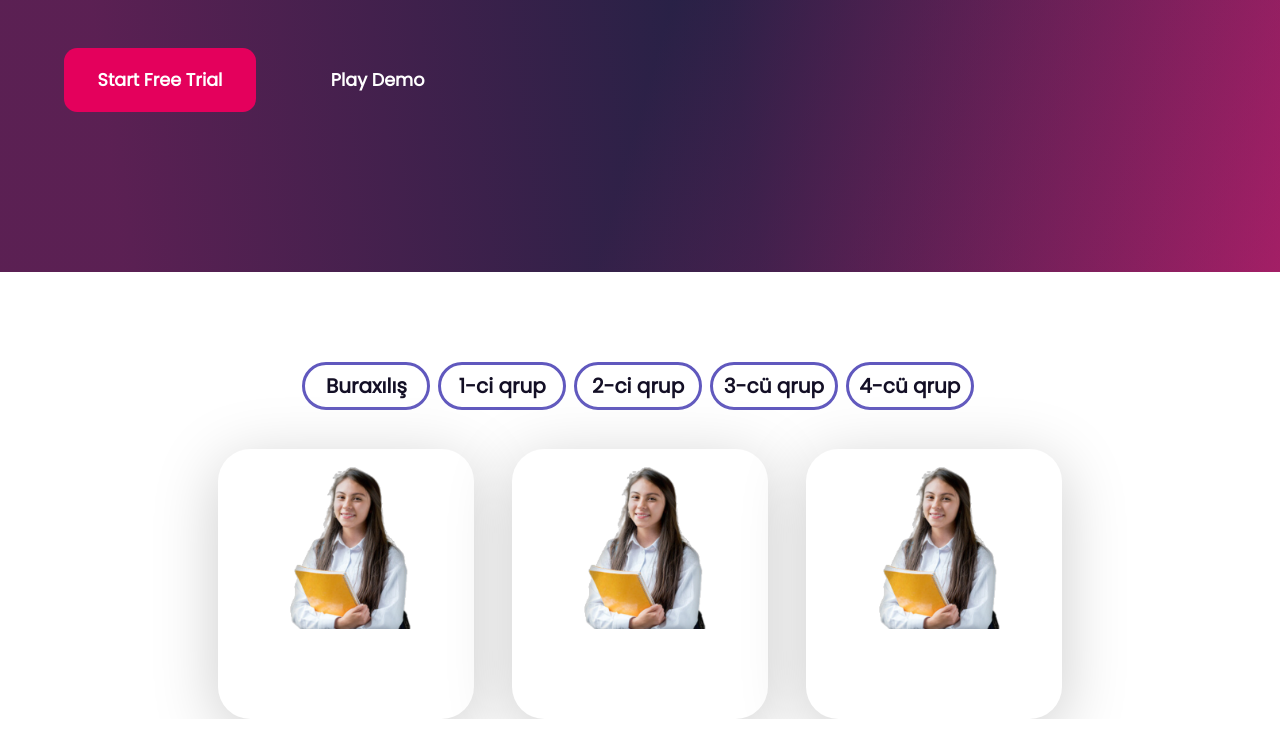
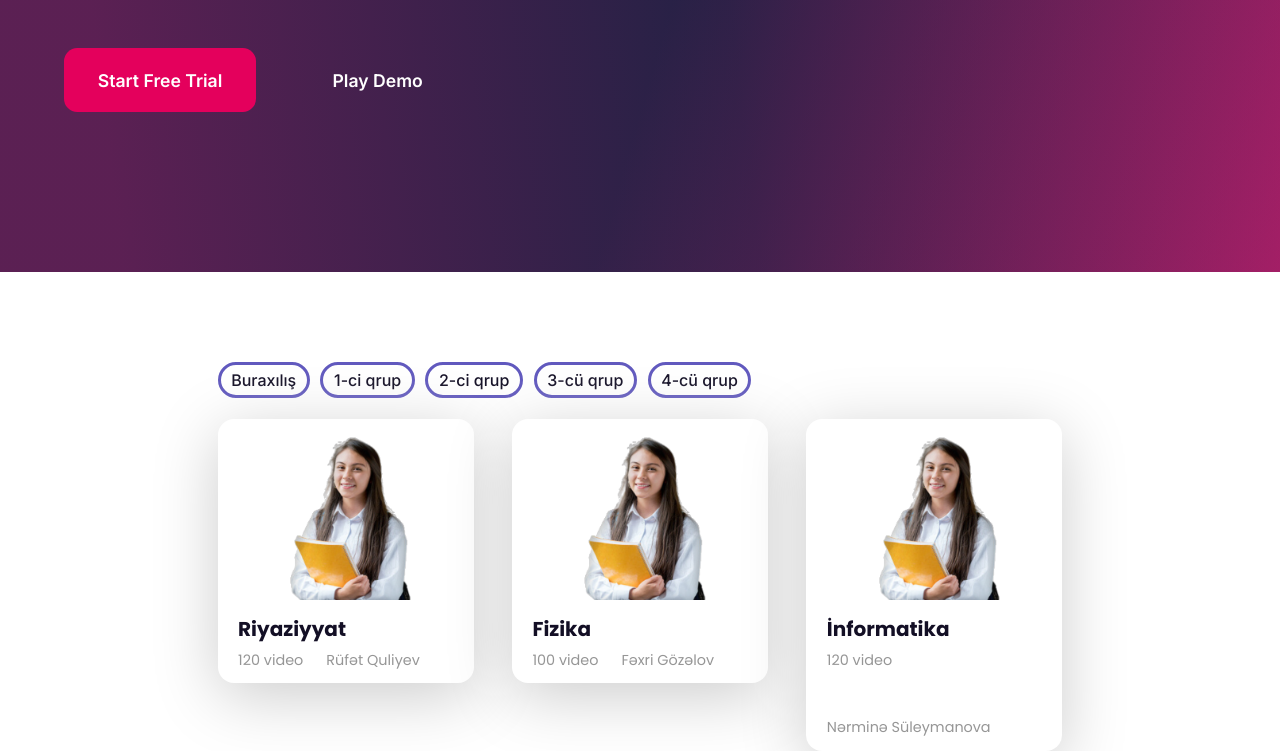
Before and after one commit to narminasuleymanova/701dev, a plain HTML site: page index.html in a window 1280 px wide. Shown: the part 528-1279 px from the top of the page. Before the commit the page ends 1247 px from the top, so only its background shows below. Drawn offline with Linux system fonts and the light colour scheme.

Commit message:
fixed second page

```diff
--- a/index.css
+++ b/index.css
@@ -1,3 +1,6 @@
+@import url('https://fonts.googleapis.com/css2?family=Poppins:ital,wght@0,100;0,200;0,300;0,400;0,500;0,600;0,700;0,800;0,900;1,100;1,200;1,300;1,400;1,500;1,600;1,700;1,800;1,900&display=swap');
+@import url('https://fonts.googleapis.com/css2?family=Inter:wght@100;200;300;400;500;600;700;800;900&family=Poppins:ital,wght@0,100;0,200;0,300;0,400;0,500;0,600;0,700;0,800;0,900;1,100;1,200;1,300;1,400;1,500;1,600;1,700;1,800;1,900&display=swap');
+
 * {
     margin: 0;
     padding: 0;
@@ -33,9 +36,9 @@ div.callToAction {
     border: 3px solid transparent;
 
     color: #FFFFFF;
-    font-family: 'Poppins';
+    font-family: 'Inter';
     font-size: 125%;
-    font-weight: bold;
+    font-weight: 600;
 
     cursor: pointer;
 }
@@ -99,12 +102,12 @@ div.callToAction {
 
     cursor: pointer;
     background: #E4005C;
-    font-family: 'Poppins';
+    font-family: 'Inter';
     font-size: 110%;
     color:#FFFFFF;
     border-radius: 13.3221px;
     border: 3px solid transparent;
-    font-weight: bold;
+    font-weight: 600;
 }
 
 #demo {
@@ -120,58 +123,79 @@ div.callToAction {
     background: #c00046;
 }
 
+/* ---------- */
+
 div.lessonChoice {
     text-align: center;
     margin-top: 7%;
-    /* /margin-left: 20%;/ */
+    margin-left: 17%;
 }
 
 .group {
-    height: 10%;
-    width: 10%;
-    padding: 0.5%;
-    margin-right: 0.3%;
+    float: left;
+    height: auto;
+    width: auto;
+    padding: 0.5% 1%;
+    margin-right: 1%;
 
     background: transparent;
     border: 3px solid #6058BE;
     border-radius: 61px;
 
     color: #130F25;
-    font-family: 'Poppins';
-    font-size: 125%;
-    font-weight: bold;
+    font-family: 'Inter';
+    font-size: 100%;
+    font-weight: 500;
 
     cursor: pointer;
-
-    /* /position: relative;/
-    /left: -100px;/ */
 }
 
-.group:hover {
+.group:hover, .group:active {
     background: #E4005C;
     border: 3px solid transparent;
     color: #FFFFFF;
+    font-weight: 500;
 }
 
 .lesson {
-    display: flex;
-    justify-content: center;
-    align-items: center;
     position: absolute;
     float: left;
     width: 20%;
-    padding-bottom: 7%;
-    margin-top: 3%;
+    padding-bottom: 1%;
+    margin-top: 4.5%;
     background: #FFFFFF;
     box-shadow: 0px 12.9385px 64.6926px #CCCCCC;
-    border-radius: 32.3463px;
+    border-radius: 16px;
 }
 
-#lesson1 {margin-left: 17%;}
-#lesson2 {margin-left: 40%;}
-#lesson3 {margin-left: 63%;}
+#lesson2 {margin-left: 23%;}
+#lesson3 {margin-left: 46%;}
 
 .lessonImage {
     width: 70%;
     height: 70%;
 }
+
+.lessonName {
+    position: absolute;
+    float: left;
+    margin-top: 4%;
+    margin-left: 8%;
+
+    color: #130F25;
+    font-family: 'Poppins';
+    font-size: 125%;
+    font-weight: bold;
+}
+
+.lessonDesc {
+    float: left;
+    margin-top: 18%;
+    margin-left: 8%;
+    margin-right: 1%;
+
+    color: #969696;
+    font-family: 'Poppins';
+    font-size: 90%;
+    font-weight: 400;
+}
--- a/index.html
+++ b/index.html
@@ -1,8 +1,6 @@
 <!DOCTYPE html>
 <html lang="en">
 <meta name="viewport" content="width=device-width, initial-scale=1">
-<link href='https://fonts.googleapis.com/css?family=Poppins' rel='stylesheet'>
-<link href='https://fonts.googleapis.com/css?family=Inter' rel='stylesheet'>
 
 <head>
     <meta charset="UTF-8">
@@ -31,14 +29,23 @@
     <button type="button" class="group">3-cü qrup</button>
     <button type="button" class="group">4-cü qrup</button>
     <div id="lessonsBlock">
-        <div class="lesson" id="lesson1">
+        <div class="lesson">
             <img src="sources/girl_landing_page.png" alt="701" class="lessonImage">
+            <p class="lessonName">Riyaziyyat</p>
+            <p class="lessonDesc">120 video</p>
+            <p class="lessonDesc">Rüfət Quliyev</p>
         </div>
         <div class="lesson" id="lesson2">
             <img src="sources/girl_landing_page.png" alt="701" class="lessonImage">
+            <p class="lessonName">Fizika</p>
+            <p class="lessonDesc">100 video</p>
+            <p class="lessonDesc">Fəxri Gözəlov</p>
         </div>
         <div class="lesson" id="lesson3">
             <img src="sources/girl_landing_page.png" alt="701" class="lessonImage">
+            <p class="lessonName">İnformatika</p>
+            <p class="lessonDesc">120 video</p>
+            <p class="lessonDesc">Nərminə Süleymanova</p>
         </div>
     </div>
 </div>
```
